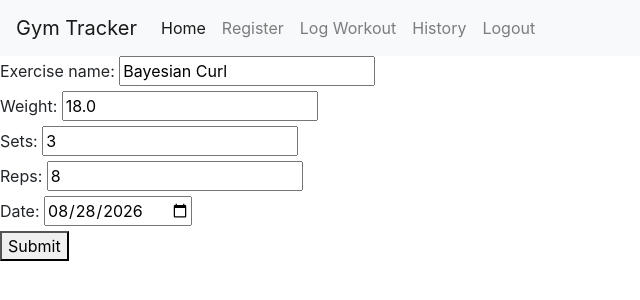
After one commit to hud-k/gym-tracker, a Flask app: page /edit/3 in a window 1280 px wide. The commit adds this page. Shown: the top 300 px of the page, without its empty margins (0-640 px from the left). Run offline with Flask 3, Linux system fonts and the light colour scheme; a user stored in the database is signed in; data comes from the database, SQL or seed files in the repository; both versions use the stored data as it was after the commit.

Commit message:
feat: added edit workout functionality with ownership check

```diff
--- a/app/__init__.py
+++ b/app/__init__.py
@@ -97,4 +97,23 @@ def create_app():
             db.session.commit()
         return redirect(url_for("history"))
 
+    @app.route("/edit/<int:workout_id>", methods=["GET", "POST"])
+    @login_required
+    def edit_workout(workout_id):
+        workout_to_edit = Workout.query.filter_by(id=workout_id, user_id=current_user.id).first()
+        if workout_to_edit is None:
+            return redirect(url_for("history"))
+
+        if request.method == "POST":
+            form = request.form
+            workout_to_edit.exercise_name = form["exercise_name"]
+            workout_to_edit.weight = float(form["weight"])
+            workout_to_edit.sets = int(form["sets"])
+            workout_to_edit.reps = int(form["reps"])
+            workout_to_edit.date = datetime.strptime(form["date"], "%Y-%m-%d").date()
+            db.session.commit()
+            return redirect(url_for("history"))
+
+        return render_template("edit_workout.html", workout=workout_to_edit)
+
     return app
--- /dev/null
+++ b/app/templates/edit_workout.html
@@ -0,0 +1,33 @@
+{% extends "base.html" %}
+{% block title %}Edit Workouts{% endblock %}
+{% block content %}
+<form action="{{ url_for('edit_workout', workout_id = workout.id) }}" method="post">
+    <div>
+        <label for="exercise_name">Exercise name:</label>
+        <input type="text" id="exercise_name" name="exercise_name" value="{{ workout.exercise_name }}" required>
+    </div>
+
+    <div>
+        <label for="weight">Weight:</label>
+        <input type="number" id="weight" name="weight" step="0.5" value="{{ workout.weight }}" required>
+    </div>
+
+    <div>
+        <label for="sets">Sets:</label>
+        <input type="number" id="sets" name="sets" value="{{ workout.sets }}" required>
+    </div>
+
+    <div>
+        <label for="reps">Reps:</label>
+        <input type="number" id="reps" name="reps" value="{{ workout.reps }}" required>
+    </div>
+
+    <div>
+        <label for="date">Date:</label>
+        <input type="date" id="date" name="date" value="{{ workout.date }}" required>
+    </div>
+
+    <button type="submit">Submit</button>
+</form>
+<p>{{message}}</p>
+{% endblock %}
--- a/app/templates/history.html
+++ b/app/templates/history.html
@@ -4,5 +4,6 @@
 {% for workout in workouts %}
     <p>{{workout.exercise_name}} - {{workout.weight}} - {{workout.sets}}x{{workout.reps}} - {{workout.date}}</p>
     <a href="{{ url_for('delete_workout', workout_id=workout.id) }}">Delete</a>
+    <a href="{{ url_for('edit_workout', workout_id=workout.id) }}">Edit</a>
 {% endfor %}
 {% endblock %}
--- a/app/templates/log_workout.html
+++ b/app/templates/log_workout.html
@@ -6,7 +6,6 @@
         <label for="exercise_name">Exercise name:</label>
         <input type="text" id="exercise_name" name="exercise_name" required>
     </div>
-
 
     <div>
         <label for="weight">Weight:</label>
```
Also changed, not shown: instance/gymtracker.db.
